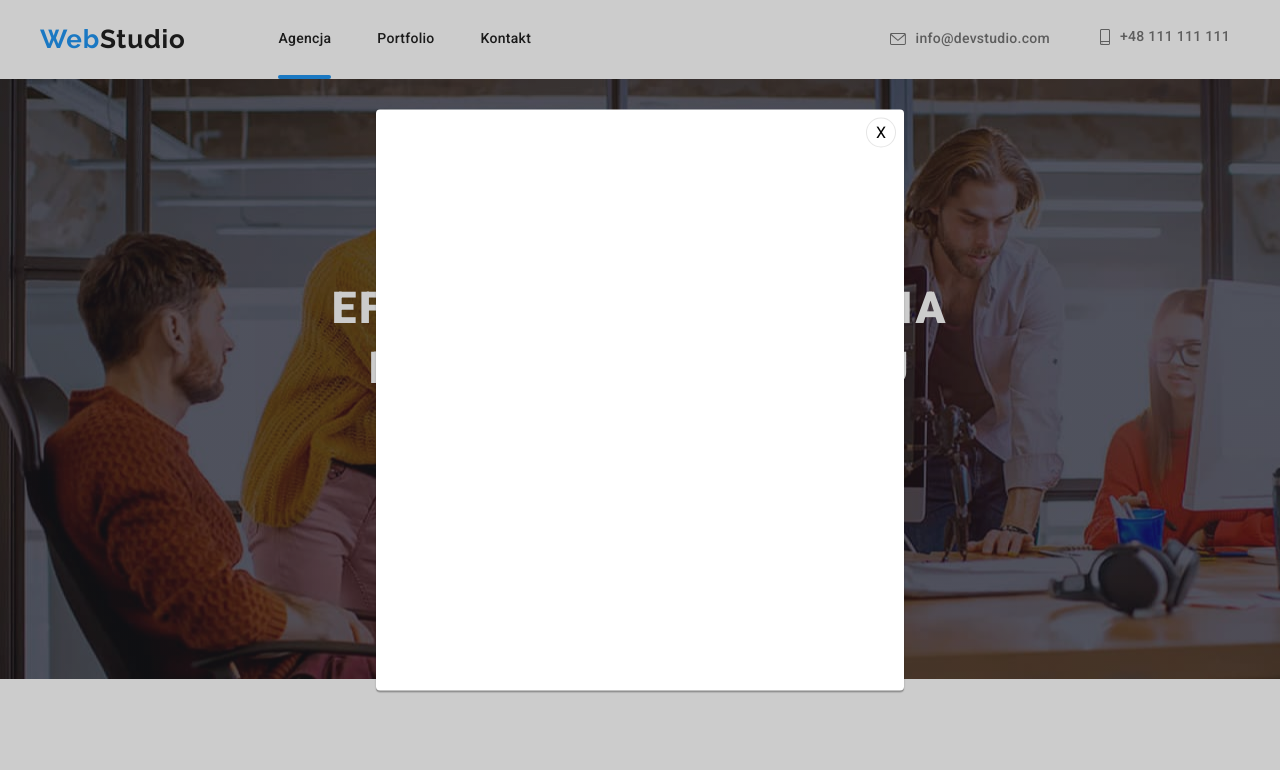
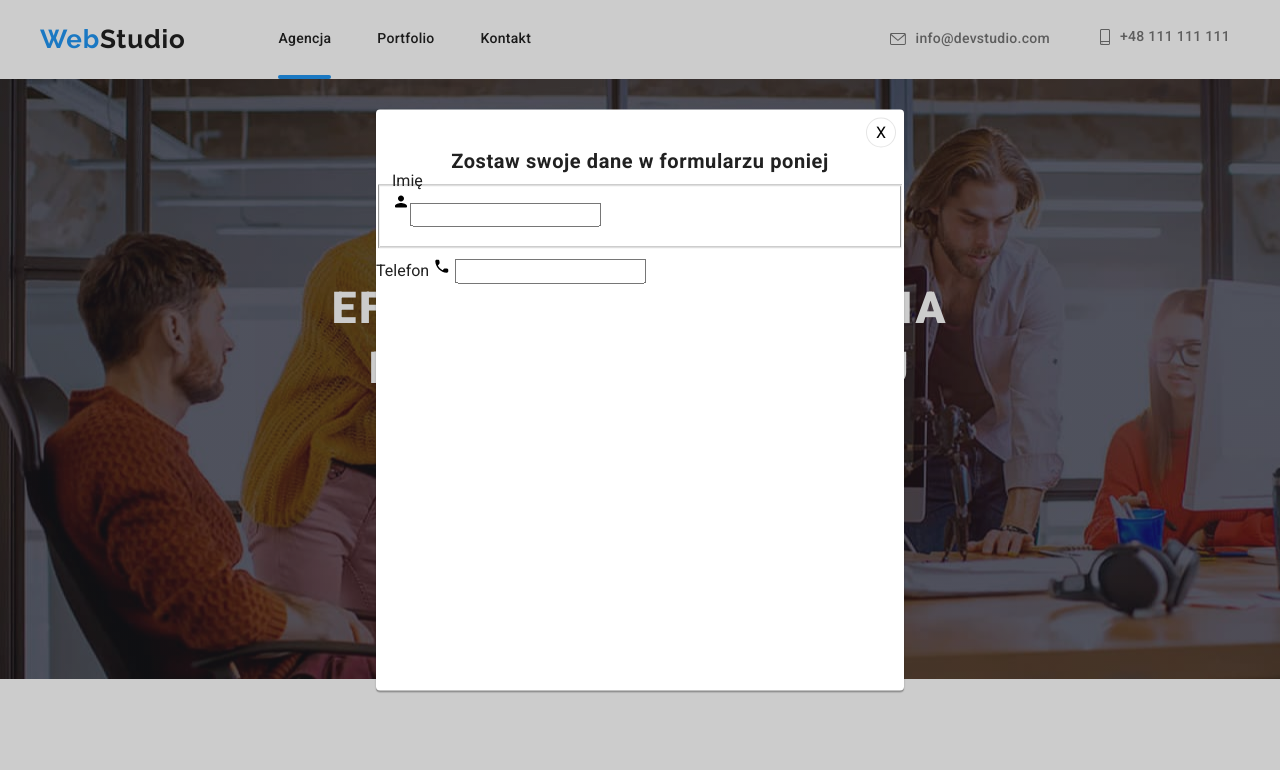
Before and after one commit to Grzybkowa/goit-markup-hw-06, a plain HTML site: page index.html in a window 1280 px wide. Both pictures are taken after a click on the button "ZAMÓW USŁUGE". Shown: the top 770 px of the page. Drawn offline with nearby package versions, Linux system fonts and the light colour scheme.

Commit message:
.modal-title added to css

```diff
--- a/css/styles.css
+++ b/css/styles.css
@@ -656,6 +656,40 @@ body {
   margin-block: 10px;
 }
 
+.modal-title {
+  font-size: 20px;
+  font-weight: 700;
+  line-height: 1.17;
+  letter-spacing: 0.03em;
+  text-align: center;
+  color: var(--main-color);
+  margin-bottom: 12px;
+  text-align: center;
+  display: inline-block;
+  width: 100%;
+  max-width: 576px;
+  margin-top: 40px;
+  margin-right: 40px;
+}
+
+/* .form-block {
+  display: block;
+  width: 100%;
+  max-width: 576px;
+  margin-top: 40px;
+  margin-right: 40px;
+} */
+
+.fieldset {
+  display: flex;
+  position: relative;
+}
+
+.label {
+  position: absolute;
+  top: -15px;
+}
+
 .close-btn {
   position: absolute;
   top: 8px;
--- a/index.html
+++ b/index.html
@@ -423,20 +423,28 @@
     <div class="backdrop is-hidden" data-modal>
       <div class="modal">
         <button type="button" class="close-btn" data-modal-close>X</button>
+        <div class="form-block">
+          <h4 class="modal-title">Zostaw swoje dane w formularzu poniej</h4>
+          <form>
+            <fieldset class="fieldset">
+              <label class="label" for="name">Imię</label>
+              <svg width="18" height="18">
+                <use href="./images/icons.svg#icon-person-black-18dp-1"></use>
+              </svg>
+              <input class="modal-input" type="text" id="name" />
+            </fieldset>
+          </form>
+          <form>
+            <label for="phone">Telefon</label>
+            <svg width="18" height="18">
+              <use href="./images/icons.svg#icon-phone-black-18dp-1"></use>
+            </svg>
+            <input class="modal-input" type="text" id="name" />
+          </form>
+        </div>
       </div>
     </div>
 
-    <div>
-      <form>
-        <fieldset>
-          <label>
-            <svg>
-              <use></use>
-            </svg>
-          </label>
-        </fieldset>
-      </form>
-    </div>
     <!-- <div class="modal-content">
         <form>
           <fieldset>
```
